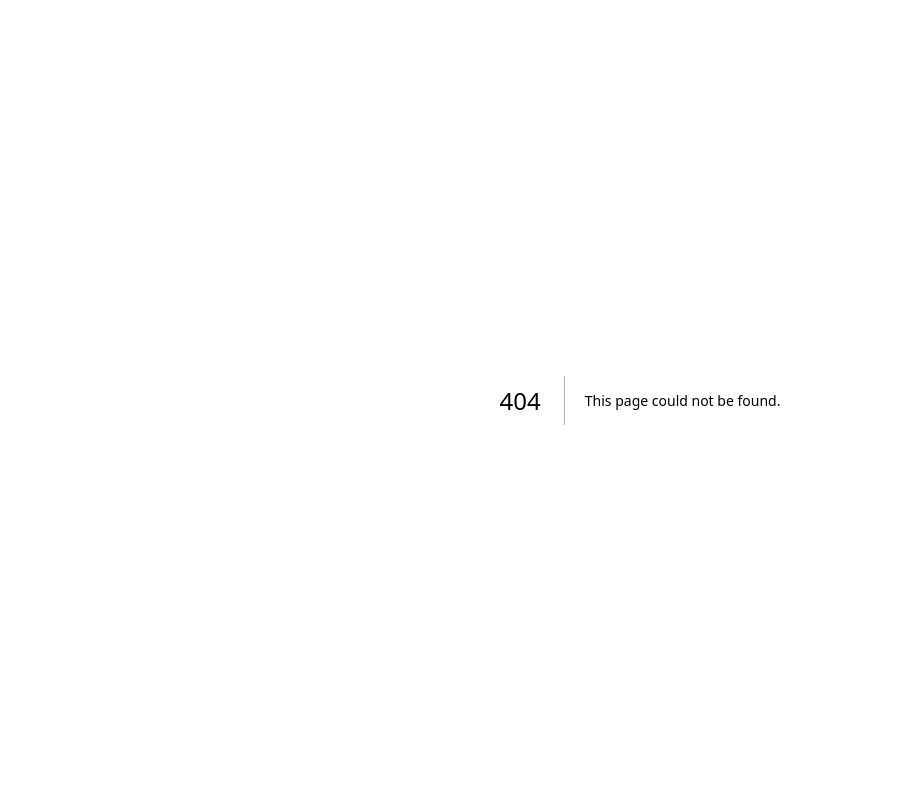
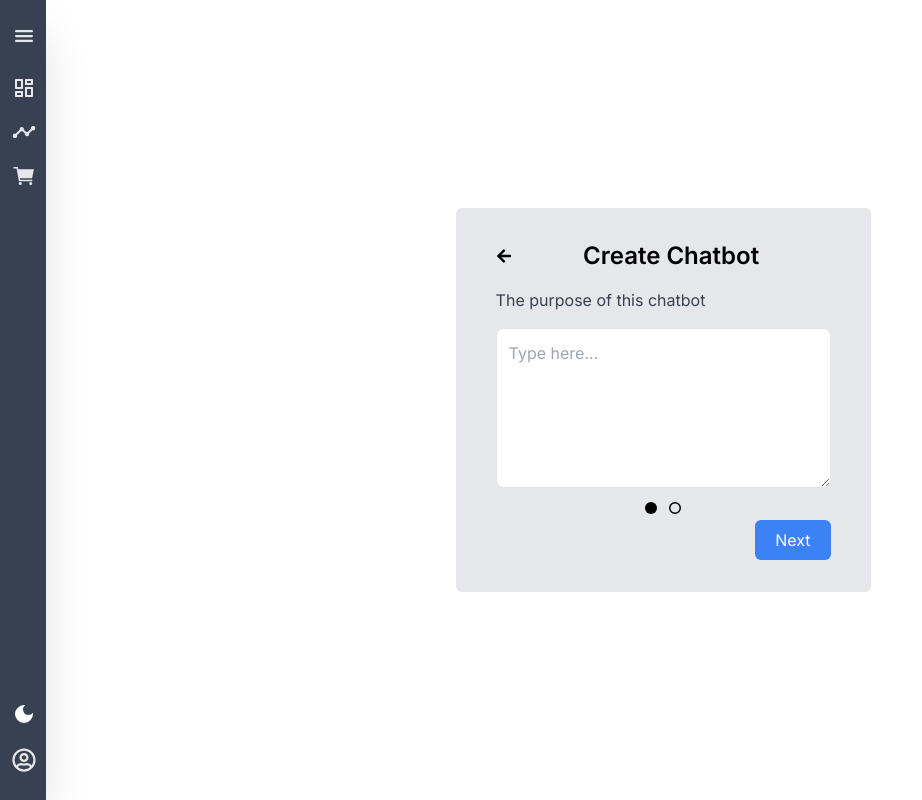
Before and after one commit to OneDev1231/Py_RasiAIChatbot_Frontend, a Next.js app: page /dashboard/create_chatbot in a window 1280 px wide. Before the commit this address had no page. Shown: the whole page, without its empty margins (0-922 px from the left). Built offline with nearby package versions, Linux system fonts and the light colour scheme.

Commit message:
0607 last frontend MVP added Create chatbot feature

```diff
--- /dev/null
+++ b/src/app/dashboard/create_chatbot/page.js
@@ -0,0 +1,124 @@
+"use client"
+
+import { Button, Input } from "@/components/elements";
+import { Menu } from "@/components/menu";
+import { addChatbot } from "@/lib/features/dashboardSlice";
+import { useBotDispatch } from "@/lib/hooks/rtk_hooks";
+import { useRouter } from "next/navigation";
+import { useRef, useState } from "react";
+import toast from "react-hot-toast";
+import { FaArrowLeft } from "react-icons/fa";
+import { GoDot } from "react-icons/go";
+import { GoDotFill } from "react-icons/go";
+
+const CreateChatbotPage = () => {
+    const [page, setPage] = useState(1);
+    const [data, setData] = useState({
+        text: '',
+        files: []
+    })
+    const inputRef = useRef(null);
+    const dispatch = useBotDispatch();
+    const router = useRouter();
+
+    const handleTextChange = (e) => {
+        setData({
+            ...data,
+            text: e.target.value
+        })
+    }
+
+    const handleNext = () => {
+        if(!data.text) {
+            toast.dismiss();
+            toast.error('Please enter a purpose!');
+            return;
+        }
+        setData({
+            ...data,
+            files: []
+        })
+        setPage(2);
+    }
+
+    const handleOpenFiles = () => {
+        inputRef.current?.click();
+    }
+
+    const handleUpsertChange = (e) => {
+        setData({
+            ...data,
+            files: e.target.files
+        })
+    }
+
+    const handleAddChatbot = () => {
+        if (!data.files.length) {
+            toast.dismiss();
+            toast.error('Please upsert atlease 1 file!');
+            return;
+        }
+        dispatch(addChatbot(data));
+        router.push('/dashboard');
+    }
+    const handleReturn = () => {
+        setPage(1);
+    }
+
+    return (
+        <div className="h-screen flex flex-row">
+            <Menu />
+            <div className="p-6 flex justify-center items-center w-full min-h-[91vh]">
+                <div className="flex flex-col bg-gray-200 dark:bg-gray-600 py-8 px-10 w-[35%] rounded-md gap-4">
+                    <div className="flex items-center justify-between">
+                        <FaArrowLeft className="flex-shrink-0" onClick={handleReturn}/>
+                        <div className="mx-auto">
+                            <p className="text-2xl font-semibold text-center">Create Chatbot</p>
+                        </div>
+                    </div>
+                    <div className="flex flex-col">
+                        { page === 1 && <div className="flex flex-col gap-4">
+                            <label className="text-gray-700 dark:text-gray-200">The purpose of this chatbot</label>
+                            <textarea id='multiline-input' type='text' className="w-full h-40 p-3 border rounded-lg focus:outline-none focus:ring-2 focus:ring-blue-500 bg-white dark:bg-gray-700" placeholder="Type here..." value={data.text}
+                                onChange={handleTextChange}
+                            />
+                        </div> }
+
+                        { page === 2 && <div className="flex flex-col gap-2">
+                            <div className="flex flex-col justify-center gap-2 min-h-16">
+                                {
+                                    data.files.length > 0 && Array.from(data.files).map((item, i) => {
+                                        return <p key={i} className="text-center">{item.name}</p>
+                                    })
+                                }
+                            </div>
+
+                            <div className="flex justify-center">
+                                <Button onClick={handleOpenFiles}>Upsert file</Button>
+                            </div>
+                        </div>}
+
+                        <div className="flex flex-col justify-start">
+                            <div className="flex justify-center mt-2">
+                                <div className="flex">
+                                    { page === 1 ? <GoDotFill className="text-2xl" /> : <GoDot className="text-2xl" /> }
+                                    { page ===2 ? <GoDotFill className="text-2xl" /> : <GoDot className="text-2xl" /> }
+                                </div>
+                            </div>
+
+                            <div className="flex justify-end">
+                                { page === 1 && <Button onClick={handleNext}>Next</Button> }
+                                { page === 2 && <Button onClick={handleAddChatbot}>Complete</Button> }
+                            </div>
+                        </div>
+                    </div>
+                    <input type='file' ref={inputRef} multiple
+                        className="hidden" onChange={handleUpsertChange}
+                    />
+                </div>
+            </div>
+        </div>
+    )
+}
+
+export default CreateChatbotPage
--- a/src/app/dashboard/page.js
+++ b/src/app/dashboard/page.js
@@ -6,6 +6,7 @@ import { Navbar } from '@/components/navbar'
 import { useBotSelector } from '@/lib/hooks/rtk_hooks';
 import { useRouter } from 'next/navigation';
 import { Button } from '@/components/elements'
+import { FaPlus } from 'react-icons/fa'
 
 export default function dashboard () {
 
@@ -13,15 +14,21 @@ export default function dashboard () {
   const router = useRouter();
 
   return (
-    <div className='h-screen flex flex-row justify-stretch'>
+    <div className='h-screen flex flex-row'>
       <Menu />
-      <div className='h-full w-full flex flex-col justify-start gap-2'>
+      <div className='flex-1 flex flex-col gap-2'>
         <Navbar />
-        <div className='flex flex-row justify-stretch'>
-          <div className='w-[20%] h-full'>
+        <div className='flex-1 flex flex-row overflow-hidden'>
+          <div className='w-1/5 flex flex-col justify-start items-stretch gap-2 px-2 overflow-y-auto'>
+            <Button className='flex items-center gap-2 py-4 px-4 border-b-2 cursor-pointer transition-all duration-100'
+                onClick={() => router.push('/dashboard/create_chatbot')}
+            >
+              <FaPlus />
+              Add Chatbot
+            </Button>
             <LeftBar />
           </div>
-          <div className='w-[80%] h-full shadow-lg flex flex-col justify-between'>
+          <div className='w-4/5 shadow-lg flex flex-col justify-between overflow-y-auto'>
 
             { selectedChatbot ? (
               <>
--- a/src/components/dash/index.jsx
+++ b/src/components/dash/index.jsx
@@ -19,7 +19,7 @@ export const LeftBar = () => {
     }
 
     return (
-        <div className='overflow-y-auto h-[91vh] border-r'>
+        <div className='h-full flex flex-col overflow-y-auto border-r'>
             {
                 !chatbots.length && <p className='text-lg p-4 text-center text-gray-800 dark:text-gray-200'>Please add a chatbot !</p>
             }
--- a/src/components/navbar/index.jsx
+++ b/src/components/navbar/index.jsx
@@ -24,7 +24,7 @@ export const Navbar = () => {
     }
 
     return (
-        <nav className='w-full z-20'>
+        <nav className='w-full'>
             <div className='px-8 py-3 select-none shadow-sm flex justify-between gap-5 bg-gray-200 dark:bg-gray-900'>
                 <div className='flex items-center'>
                     <p className='text-2xl font-semibold'>
```
